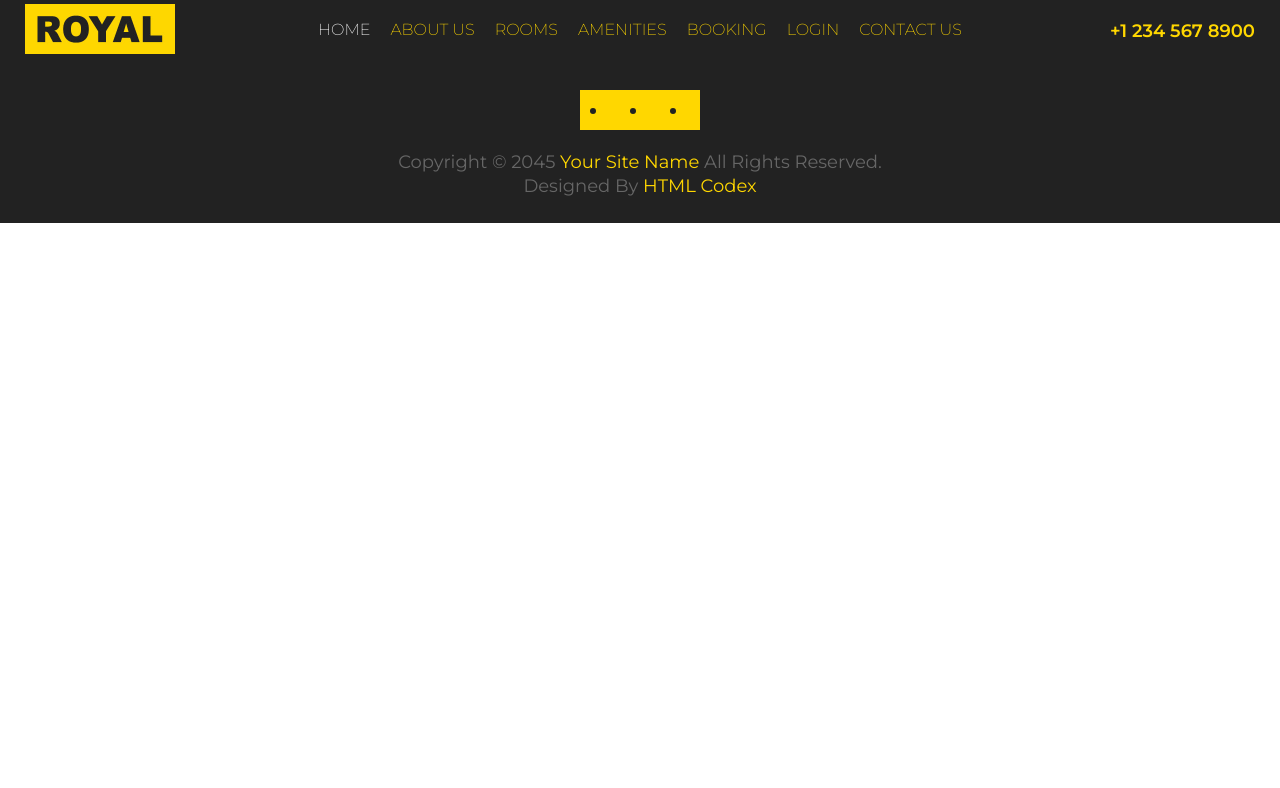
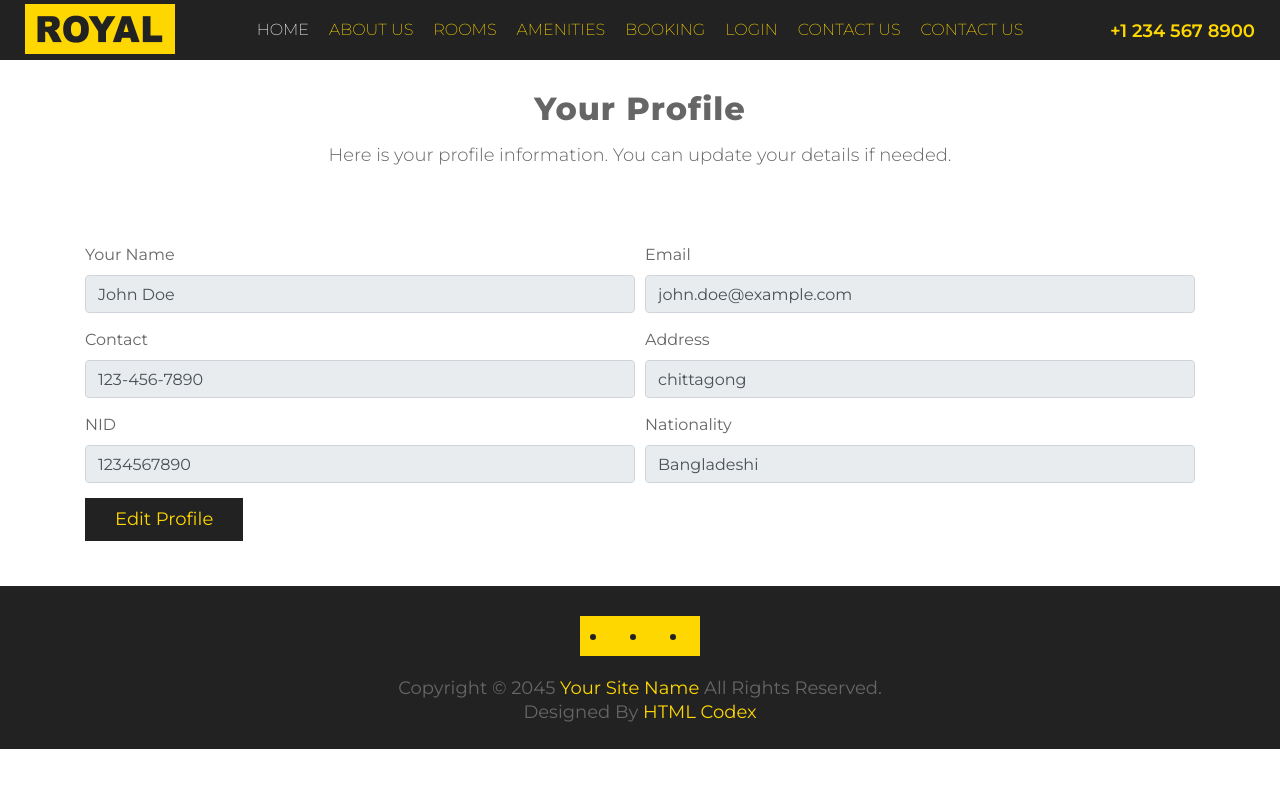
Before and after one commit to ShafiqTanim/hotel-user-vue, a Vue app: page /profile in a window 1280 px wide. Shown: the top 788 px of the page. Built offline with nearby package versions, Linux system fonts and the light colour scheme; some icons are missing.

Commit message:
profile page

```diff
--- a/src/components/Include/Header.vue
+++ b/src/components/Include/Header.vue
@@ -12,6 +12,7 @@
         <li><a href="http://localhost:8081/booking">Booking</a></li>
         <li><a href="http://localhost:8081/login">Login</a></li>
         <li><a href="http://localhost:8081/contact">Contact Us</a></li>
+        <li><a href="http://localhost:8081/contact">Contact Us</a></li>
       </ul>
     </nav>
   </header>
--- a/src/components/Login.vue
+++ b/src/components/Login.vue
@@ -25,11 +25,11 @@
                             <div class="form-row">
                                 <div class="control-group col-sm-6">
                                     <label>Contact</label>
-                                    <input type="text" v-model="register.contact" placeholder="Name" class="form-control" required="required" />
+                                    <input type="text" v-model="register.contact" placeholder="Contact" class="form-control" required="required" />
                                 </div>
                                 <div class="control-group col-sm-6">
                                     <label>NID</label>
-                                    <input type="text" v-model="register.nid" placeholder="Email" class="form-control" required="required" />
+                                    <input type="text" v-model="register.nid" placeholder="NID" class="form-control" required="required" />
                                 </div>
                             </div>
                             <div class="form-row">
@@ -53,11 +53,11 @@
                             <div class="form-row">
                                 <div class="control-group col-sm-6">
                                     <label>Your Email</label>
-                                    <input type="email" v-model="loginData.email" class="form-control" required="required" />
+                                    <input type="email" v-model="loginData.email"  class="form-control" placeholder="Email" required="required" />
                                 </div>
                                 <div class="control-group col-sm-6">
-                                    <label>Your Password</label>
-                                    <input type="password" v-model="loginData.password" class="form-control" required="required" />
+                                    <label>Your </label>
+                                    <input type="password" v-model="loginData.password" class="form-control" placeholder="Password" required="required" />
                                 </div>
                             </div>
                             <div class="button"><button @click="login">Login</button></div>
@@ -149,7 +149,7 @@ import router from '@/router';
                     sessionStorage.setItem('uid', response.data.data.token);
                     else
                     alert(response.data.error)
-
+                    console.log(response)
                     router.push({ name: 'booking' });
                     window.location.href='/booking';
                 })
--- /dev/null
+++ b/src/components/Profile.vue
@@ -0,0 +1,169 @@
+<template>
+    <!-- Profile Section Start -->
+    <div id="profile">
+        <div class="container">
+            <div class="section-header">
+                <h2>Your Profile</h2>
+                <p>
+                    Here is your profile information. You can update your details if needed.
+                </p>
+            </div>
+            <div class="row">
+                <div class="col-md-12">
+                    <div class="profile-info">
+                        <div class="form-row">
+                            <div class="control-group col-sm-6">
+                                <label>Your Name</label>
+                                <input type="text" v-model="user.name" placeholder="Name" class="form-control" disabled />
+                            </div>
+                            <div class="control-group col-sm-6">
+                                <label>Email</label>
+                                <input type="email" v-model="user.email" placeholder="Email" class="form-control" disabled />
+                            </div>
+                        </div>
+                        <div class="form-row">
+                            <div class="control-group col-sm-6">
+                                <label>Contact</label>
+                                <input type="text" v-model="user.contact" placeholder="Contact" class="form-control" disabled />
+                            </div>
+                            <div class="control-group col-sm-6">
+                                <label>Address</label>
+                                <input type="text" v-model="user.address" placeholder="Address" class="form-control" disabled />
+                            </div>
+                        </div>
+                        <div class="form-row">
+                            <div class="control-group col-sm-6">
+                                <label>NID</label>
+                                <input type="text" v-model="user.nid" placeholder="NID" class="form-control" disabled />
+                            </div>
+                            <div class="control-group col-sm-6">
+                                <label>Nationality</label>
+                                <input type="text" v-model="user.nationality" placeholder="Nationality" class="form-control" disabled />
+                            </div>
+                        </div>
+                        <!-- Button to Edit Profile -->
+                        <div class="button">
+                            <button @click="enableEditing">Edit Profile</button>
+                        </div>
+                    </div>
+                    <div v-if="isEditing" class="edit-form">
+                        <h3>Edit Profile</h3>
+                        <form @submit.prevent="updateProfile">
+                            <div class="form-row">
+                                <div class="control-group col-sm-6">
+                                    <label>Your Name</label>
+                                    <input type="text" v-model="user.name" placeholder="Name" class="form-control" />
+                                </div>
+                                <div class="control-group col-sm-6">
+                                    <label>Email</label>
+                                    <input type="email" v-model="user.email" placeholder="Email" class="form-control" />
+                                </div>
+                            </div>
+                            <div class="form-row">
+                                <div class="control-group col-sm-6">
+                                    <label>Contact</label>
+                                    <input type="text" v-model="user.contact" placeholder="Contact" class="form-control" />
+                                </div>
+                                <div class="control-group col-sm-6">
+                                    <label>Address</label>
+                                    <input type="text" v-model="user.address" placeholder="Address" class="form-control" />
+                                </div>
+                            </div>
+                            <div class="form-row">
+                                <div class="control-group col-sm-6">
+                                    <label>NID</label>
+                                    <input type="text" v-model="user.nid" placeholder="NID" class="form-control" />
+                                </div>
+                                <div class="control-group col-sm-6">
+                                    <label>Nationality</label>
+                                    <input type="text" v-model="user.nationality" placeholder="Nationality" class="form-control" />
+                                </div>
+                            </div>
+                            <div class="button">
+                                <button type="submit">Update Profile</button>
+                            </div>
+                        </form>
+                        <div class="button">
+                            <button @click="cancelEditing">Cancel</button>
+                        </div>
+                    </div>
+                </div>
+            </div>
+        </div>
+    </div>
+    <!-- Profile Section End -->
+</template>
+
+<script>
+
+// import DataService from "../services/DataService";
+// import router from '@/router';
+
+export default {
+    data() {
+        return {
+            user: {
+                name: 'John Doe',
+                email: 'john.doe@example.com',
+                contact: '123-456-7890',
+                address: 'chittagong',
+                nid: '1234567890',
+                nationality: 'Bangladeshi',
+            },
+            isEditing: false
+        };
+    },
+    methods: {
+        enableEditing() {
+            this.isEditing = true;
+        },
+        cancelEditing() {
+            this.isEditing = false;
+        },
+        updateProfile() {
+            // Here, you would typically make an API call to update the profile
+            console.log('Profile updated', this.user);
+
+            // After updating, disable editing mode
+            this.isEditing = false;
+        }
+    }
+};
+</script>
+
+<style scoped>
+#profile {
+    padding: 30px 0;
+}
+.section-header h2 {
+    font-size: 32px;
+    margin-bottom: 15px;
+}
+.profile-info, .edit-form {
+    margin-top: 30px;
+}
+.profile-info .form-row .control-group {
+    margin-bottom: 15px;
+}
+.edit-form .form-row .control-group {
+    margin-bottom: 20px;
+}
+
+button {
+    display: inline-block;
+    padding: 8px 30px;
+    background: #222222;
+    color: #FFD700;
+    font-size: 18px;
+    font-weight: 400;
+    border: none;
+    border-radius: 0;
+    cursor: pointer;
+    margin-bottom: 15px;
+}
+
+button:hover {
+    color: #222222;
+    background: #FFD700;
+}
+</style>
--- a/src/router.js
+++ b/src/router.js
@@ -43,6 +43,12 @@ const routes = [
         name: "contact",
         component: () => import("./components/Contact")
     },
+    {
+        path: "/profile",
+        alias: "/profile",
+        name: "profile",
+        component: () => import("./components/Profile")
+    },
 ];
 
 const router = createRouter({
```
